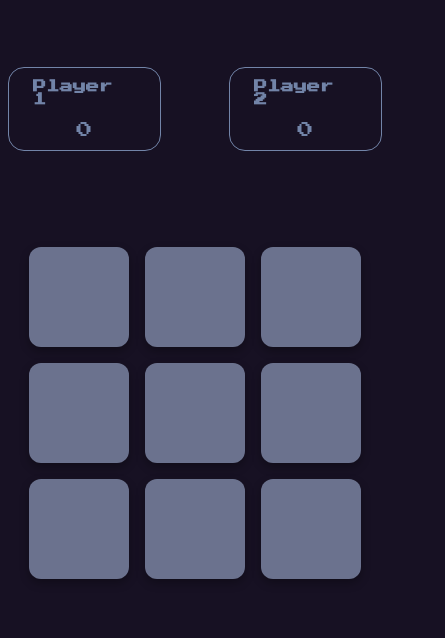
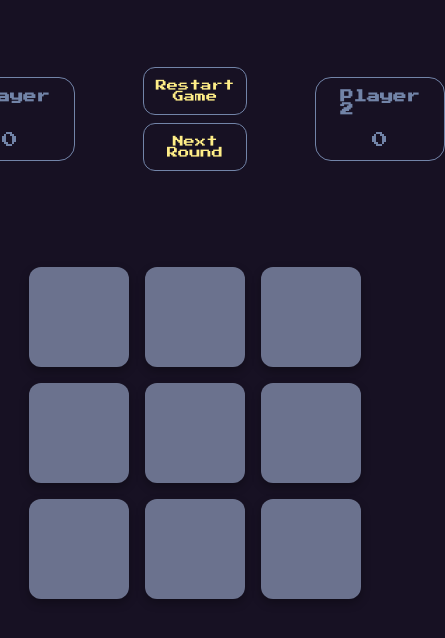
Before and after one commit to Tomisin19/Odin_Tic-Tac-Toe, a plain HTML site: page index.html in a window 390 px wide. Shown: the part 64-702 px from the top of the page, 445 px wide, since content can reach past the window. Drawn offline with Linux system fonts and the light colour scheme.

Commit message:
added some more stuff

```diff
--- a/index.html
+++ b/index.html
@@ -14,12 +14,17 @@
         <div class="playerScore">
             <div class="score">
                 <h5>Player 1</h5>
-                <p>0</p>
+                <p id="player1">0</p>
+            </div>
+            <div id="restartBtn">
+                <button id="restart">Restart Game</button>
+                <button id="nextRound">Next Round</button>
             </div>
             <div class="score">
                 <h5>Player 2</h5>
-                <p>0</p>
+                <p id="player2">0</p>
             </div>
+
         </div>
         <div id ="winners">
             <!-- <p class="winner">
--- a/script.js
+++ b/script.js
@@ -57,7 +57,6 @@ const gameController = (function () {
         winnerText.textContent = `${currentPlayer.marker} is the winner!`;
         winnerText.classList.toggle("winner");
         winners.appendChild(winnerText);
-        // console.log(`${currentPlayer.name} is the winner!`);
         if (currentPlayer === player1) {
           player1Score++;
         } else {
@@ -91,7 +90,11 @@ const gameController = (function () {
     }
     if (!board.includes("")) {
       gameOver = true;
-      console.log("Its a draw!");
+      const draw = document.getElementById("winners");
+      let drawText = document.createElement("p");
+      drawText.textContent = ` It's a draw! `;
+      drawText.classList.toggle("winner");
+      draw.appendChild(drawText);
     }
     return null;
   }
--- a/style.css
+++ b/style.css
@@ -26,10 +26,34 @@ h1, .score{
     gap: 16px;
     align-items: center;
 }
-.playerScore div{
+.playerScore .score{
     border: 1px solid #7284A8;
     padding: 12px 24px;
     border-radius: 16px;
+}
+.playerScore{
+    display: flex;
+    align-items: center;
+}
+
+#restart, #nextRound{
+    cursor: pointer;
+    padding: 12px;
+    border-radius: 12px;
+    border: 1px solid #7284A8;
+    background-color: #171123;
+    font-family: 'Press Start 2P', cursive;
+    color: #FFEE88;
+    font-size: 0.7em;
+}
+#restart:hover, #nextRound:hover{
+    background-color: #6b728e;
+}
+
+#restartBtn{
+    display: flex;
+    flex-direction: column;
+    gap: 8px;
 }
 h5, p{
     margin: 0;
@@ -54,6 +78,7 @@ h5, p{
   font-size: 2rem;
   color: #FFEE88;
   transition: transform 0.2s ease, background 0.2s ease;
+  font-family: 'Press Start 2P', cursive;
 }
 
 .cell:hover {
```
